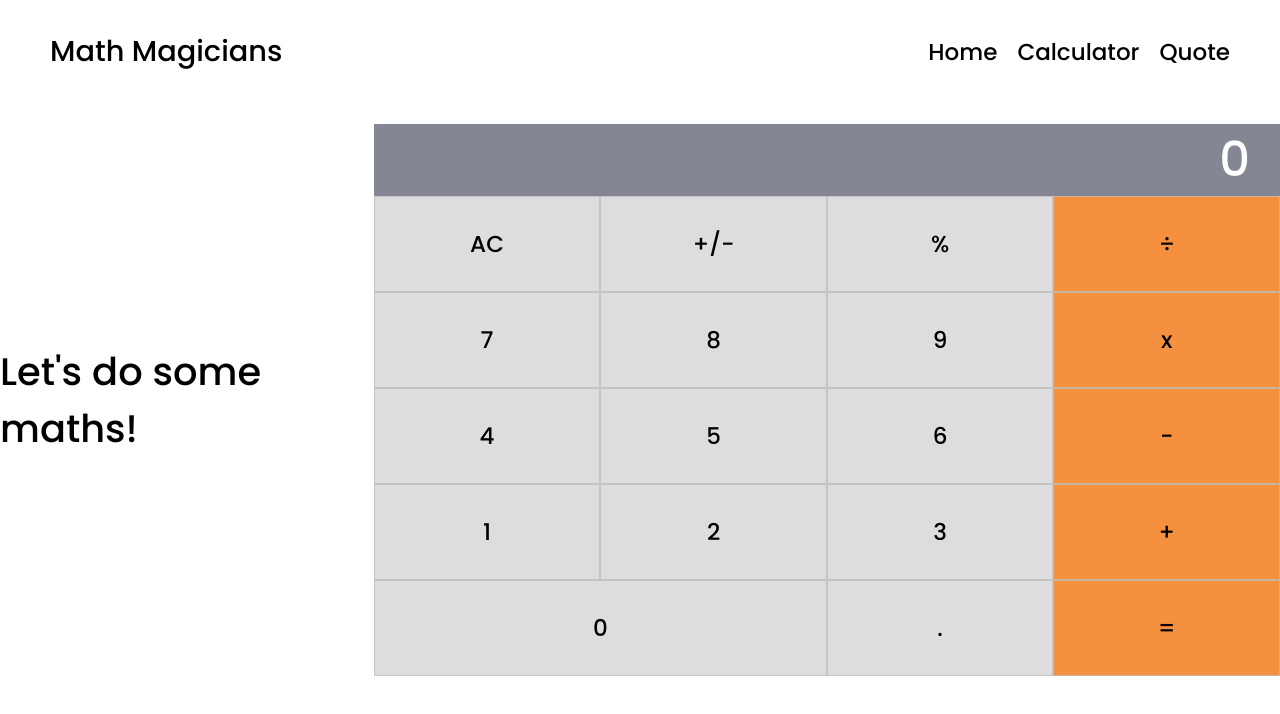
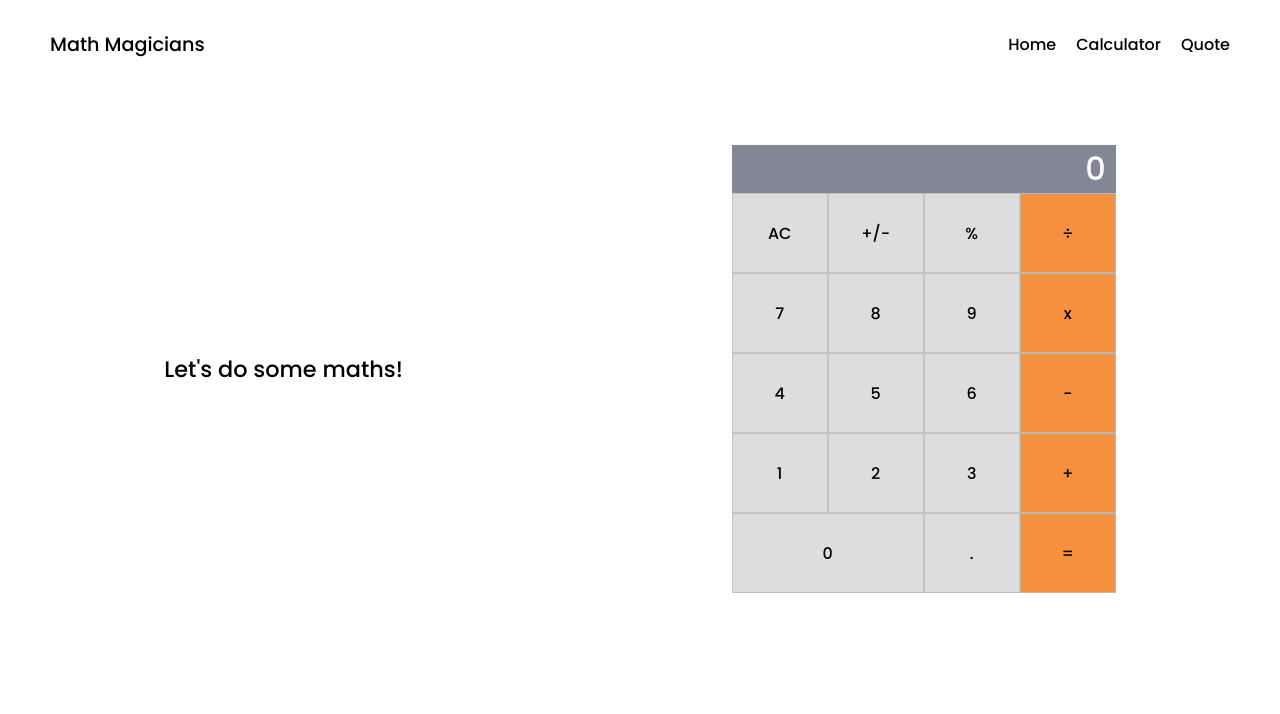
Before and after one commit to deyemiobaa/math-magicians, a React (Create React App) app: page /calculator in a window 1280 px wide. Shown: the top 714 px of the page. Built offline with nearby package versions, Linux system fonts and the light colour scheme.

Commit message:
fix app style

```diff
--- a/src/App.css
+++ b/src/App.css
@@ -6,7 +6,7 @@
   --color-primary: rgb(221, 221, 221);
   --text-area: rgb(133, 134, 148);
   --padding: 10px;
-  --font: 500 1.2rem 'Poppins', sans-serif;
+  --font: 500 1rem 'Poppins', sans-serif;
 }
 
 * {
@@ -26,11 +26,19 @@ li {
   list-style: none;
 }
 
+#root {
+  height: 100vh;
+}
+
 .home-text {
   width: 70%;
   display: flex;
   flex-direction: column;
   align-items: center;
+}
+
+p {
+  text-align: center;
 }
 
 .quote-button {
@@ -53,25 +61,33 @@ li {
 
 .container {
   width: 100%;
-  height: 100vh;
+  height: 70%;
   display: flex;
   align-items: center;
   justify-content: space-around;
 }
 
+.calculator {
+  display: grid;
+  grid-template-rows: auto 1fr;
+  min-height: 80%;
+  width: 30%;
+}
+
 .calculator-header {
-  font-size: 2rem;
+  font-size: 1.4rem;
 }
 
 .keypad {
   width: 100%;
   display: grid;
-  grid-template-columns: repeat(4, calc(100% / 4));
+  grid-template-columns: repeat(4, 1fr);
   align-items: center;
   border-radius: 50px;
 }
 
 .key {
+  height: 100%;
   text-align: center;
   border: 1px solid rgba(190, 189, 189, 0.8);
   background: var(--color-primary);
@@ -105,7 +121,7 @@ li {
   display: flex;
   align-items: center;
   text-align: right;
-  font-size: 2.5rem;
+  font-size: 2rem;
   font-weight: 500;
   color: #fff;
   padding: 0 var(--padding);
@@ -119,4 +135,8 @@ li {
   .container {
     flex-direction: column;
   }
+
+  .calculator {
+    width: 50%;
+  }
 }
--- a/src/App.js
+++ b/src/App.js
@@ -3,10 +3,13 @@ import { Routes, Route } from 'react-router-dom';
 import CalculatorBody from './components/calculator';
 import QuoteBody from './components/quote';
 import Home from './components/home';
+import NavBar from './components/nav';
 
 class AppBody extends React.PureComponent {
   render() {
     return (
+      <>
+        <NavBar />
         <div className="container">
           <Routes>
             <Route path="/" element={<Home />} />
@@ -14,6 +17,7 @@ class AppBody extends React.PureComponent {
             <Route path="/quote" element={<QuoteBody />} />
           </Routes>
         </div>
+      </>
     );
   }
 }
--- a/src/components/calculator.js
+++ b/src/components/calculator.js
@@ -1,6 +1,5 @@
 import React from 'react';
 import calculate from '../logic/calculate';
-import NavBar from './nav';
 
 const keys = [
   ['AC', '+/-', '%', '÷'],
@@ -68,7 +67,6 @@ class CalculatorBody extends React.PureComponent {
     const { total, next } = obj;
     return (
       <>
-        <NavBar />
         <h1 className="calculator-header">Let&apos;s do some maths!</h1>
         <div className="calculator">
           <div className="display">
--- a/src/components/home.js
+++ b/src/components/home.js
@@ -1,11 +1,8 @@
 import React from 'react';
-import NavBar from './nav';
 
 class Home extends React.PureComponent {
   render() {
     return (
-      <>
-        <NavBar />
       <div className="home-text">
         <p>
           The history of mathematics deals with the origin of discoveries in mathematics and
@@ -26,7 +23,6 @@ class Home extends React.PureComponent {
           </a>
         </p>
       </div>
-      </>
     );
   }
 }
--- a/src/components/quote.js
+++ b/src/components/quote.js
@@ -1,5 +1,4 @@
 import React from 'react';
-import NavBar from './nav';
 
 class QuoteBody extends React.PureComponent {
   constructor(props) {
@@ -44,8 +43,6 @@ class QuoteBody extends React.PureComponent {
   render() {
     const { text, source } = this.state;
     return (
-      <>
-        <NavBar />
       <div className="home-text">
         <p className="quotes">
           {text}
@@ -61,7 +58,6 @@ class QuoteBody extends React.PureComponent {
           New Quote
         </button>
       </div>
-      </>
     );
   }
 }
--- a/src/nav.css
+++ b/src/nav.css
@@ -1,33 +1,14 @@
 @import url('https://fonts.googleapis.com/css2?family=Poppins:wght@400;500&display=swap');
-
-:root {
-  --text-color: #000;
-  --padding: 30px;
-  --font: 500 1.2rem 'Poppins', sans-serif;
-}
-
-* {
-  margin: 0;
-  padding: 0;
-  border: 0;
-  background: none;
-  box-sizing: border-box;
-  text-decoration: none;
-  font: var(--font);
-  color: var(--text-color);
-}
 
 .navigation {
   display: flex;
   justify-content: space-between;
   width: 100%;
-  position: fixed;
-  top: 0;
-  padding: var(--padding) 50px;
+  padding: 30px 50px;
 }
 
 .navigation > h1 {
-  font-size: 1.5rem;
+  font-size: 1.2rem;
 }
 
 .nav-links {
```
Lines whose indentation alone changed are shown as unchanged.
